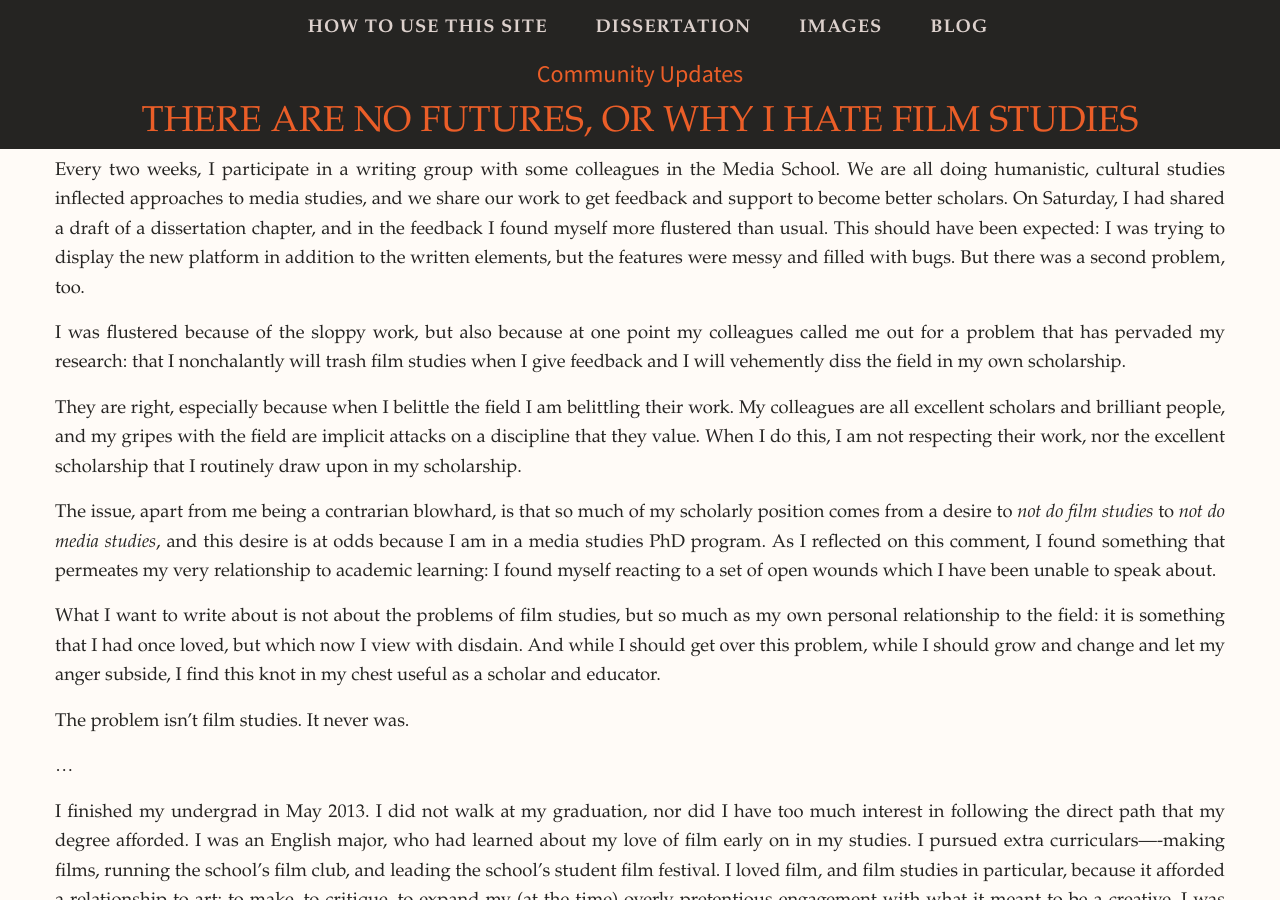
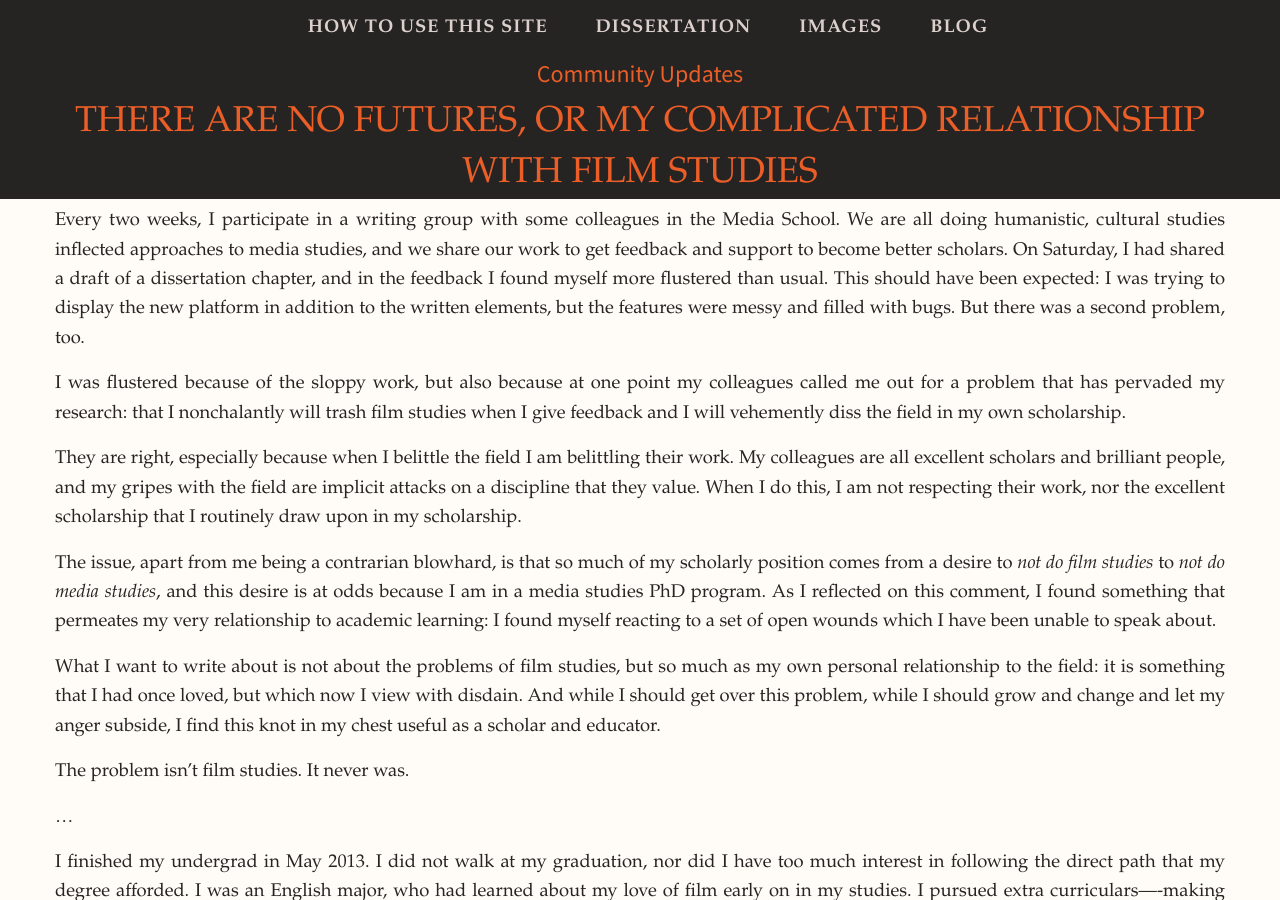
Before and after one commit to TuberculosisSpecimen/diss, a Jekyll site: the page built from _items/2022-11-8-IHateFilmStudies.md, in a window 1280 px wide and 900 px high. Built offline with Jekyll 4.4.1, drawn with Linux system fonts in a browser that asks for light colours; nearby versions of some CDN libraries; some web fonts are replaced; some of the changed lines change nothing that is shown.

Commit message:
The Blog Post didn't post, so here's an update to try to get it working.

```diff
--- a/_items/2022-11-8-IHateFilmStudies.md
+++ b/_items/2022-11-8-IHateFilmStudies.md
@@ -1,9 +1,9 @@
 ---
 
 layout: post
-title: There Are No Futures, or Why I Hate Film Studies
-excerpt:
-pullquote:
+title: There Are No Futures, or My Complicated Relationship with Film Studies
+excerpt: "The issue, apart from me being a contrarian blowhard, is that so much of my scholarly position comes from a desire to *not do film studies* to *not do media studies*, and this desire is at odds because I am in a media studies PhD program. As I reflected on this comment, I found something that permeates my very relationship to academic learning: I found myself reacting to a set of open wounds which I have been unable to speak about."
+pullquote: "I am uncomfortable about my relationship with my discipline, and I am trying to make sense of it."
 
 ---
 
```
